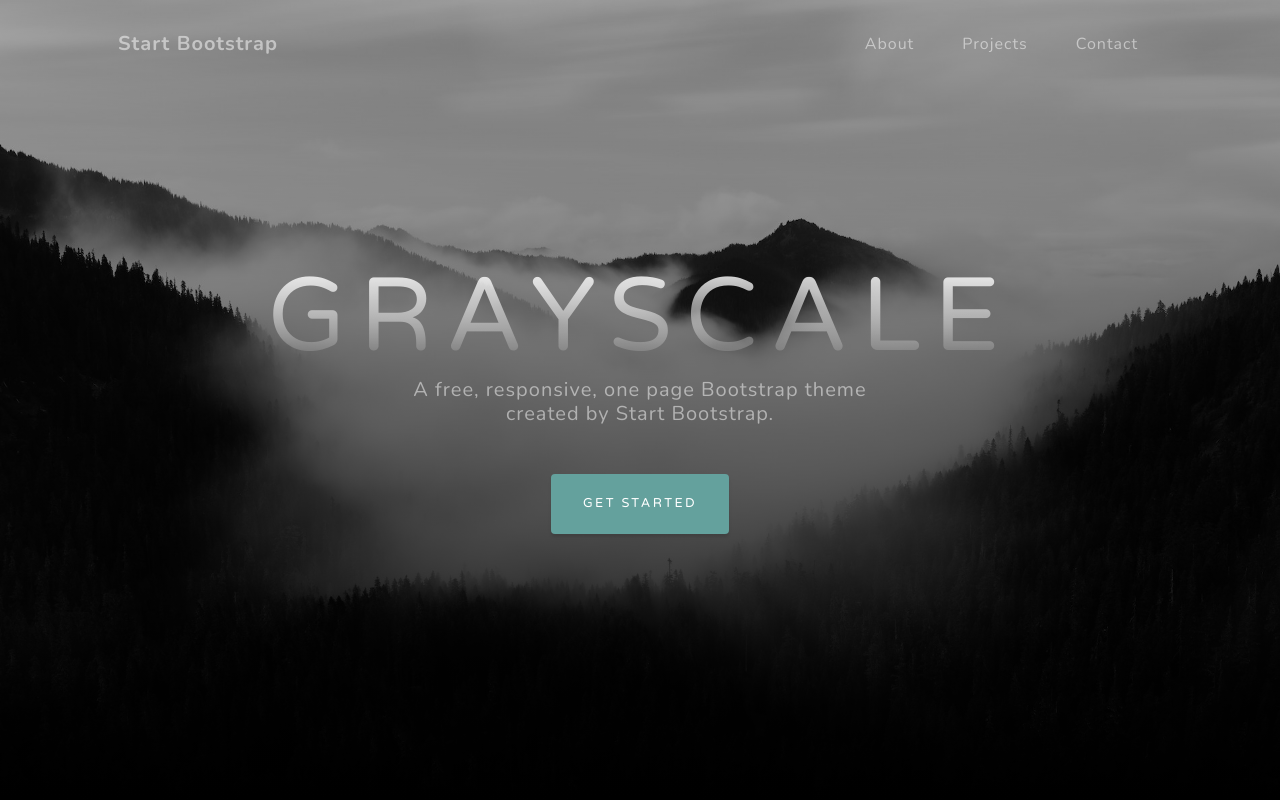
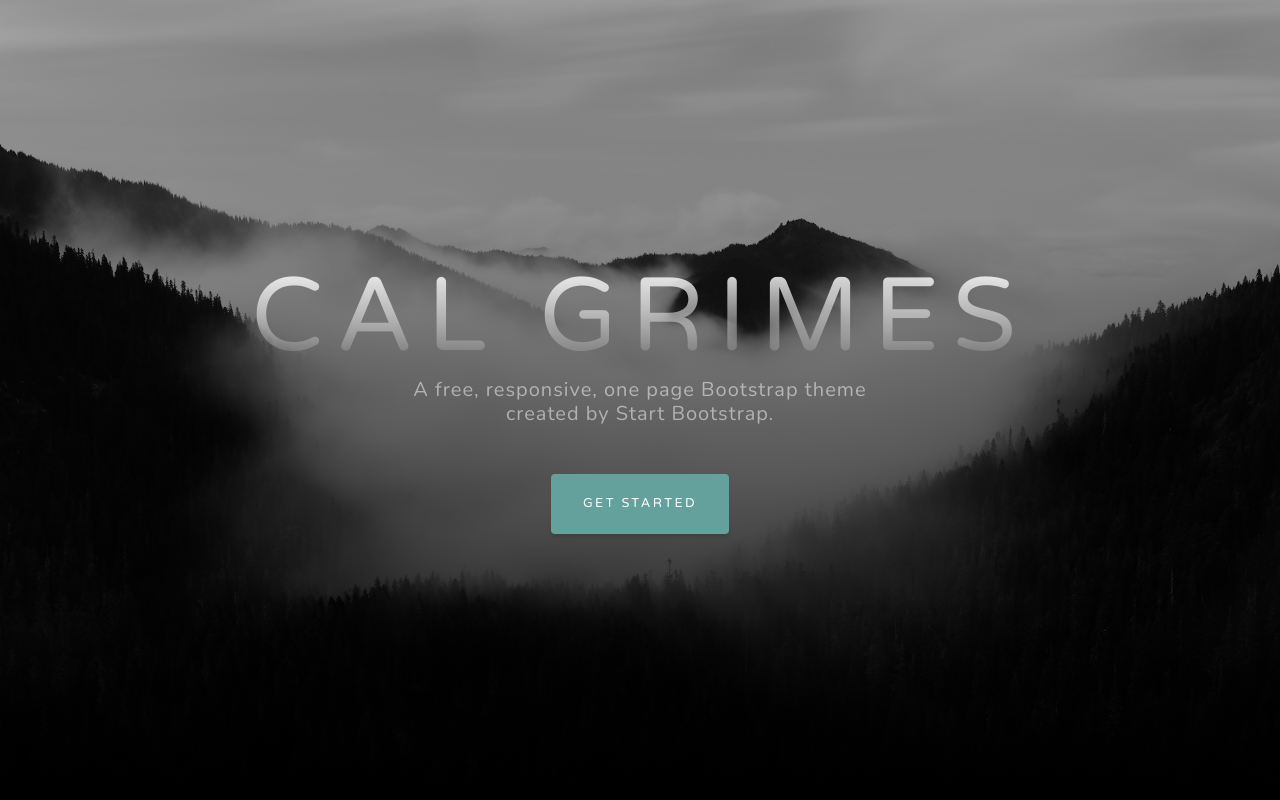
Before and after one commit to CalGrimes1/calgrimes, a plain HTML site: page index.html in a window 1280 px wide. Shown: the top 800 px of the page. Drawn offline with nearby package versions, Linux system fonts and the light colour scheme.

Commit message:
+Image and Icon changes
+Replaced tab icon
+Replace masterhead background image
+Replaced center text title

```diff
--- a/index.html
+++ b/index.html
@@ -16,29 +16,12 @@
         <link href="css/styles.css" rel="stylesheet" />
     </head>
     <body id="page-top">
-        <!-- Navigation-->
-        <nav class="navbar navbar-expand-lg navbar-light fixed-top" id="mainNav">
-            <div class="container px-4 px-lg-5">
-                <a class="navbar-brand" href="#page-top">Start Bootstrap</a>
-                <button class="navbar-toggler navbar-toggler-right" type="button" data-bs-toggle="collapse" data-bs-target="#navbarResponsive" aria-controls="navbarResponsive" aria-expanded="false" aria-label="Toggle navigation">
-                    Menu
-                    <i class="fas fa-bars"></i>
-                </button>
-                <div class="collapse navbar-collapse" id="navbarResponsive">
-                    <ul class="navbar-nav ms-auto">
-                        <li class="nav-item"><a class="nav-link" href="#about">About</a></li>
-                        <li class="nav-item"><a class="nav-link" href="#projects">Projects</a></li>
-                        <li class="nav-item"><a class="nav-link" href="#signup">Contact</a></li>
-                    </ul>
-                </div>
-            </div>
-        </nav>
         <!-- Masthead-->
         <header class="masthead">
             <div class="container px-4 px-lg-5 d-flex h-100 align-items-center justify-content-center">
                 <div class="d-flex justify-content-center">
                     <div class="text-center">
-                        <h1 class="mx-auto my-0 text-uppercase">Grayscale</h1>
+                        <h1 class="mx-auto my-0 text-uppercase">Cal Grimes</h1>
                         <h2 class="text-white-50 mx-auto mt-2 mb-5">A free, responsive, one page Bootstrap theme created by Start Bootstrap.</h2>
                         <a class="btn btn-primary" href="#about">Get Started</a>
                     </div>
@@ -66,7 +49,7 @@
             <div class="container px-4 px-lg-5">
                 <!-- Featured Project Row-->
                 <div class="row gx-0 mb-4 mb-lg-5 align-items-center">
-                    <div class="col-xl-8 col-lg-7"><img class="img-fluid mb-3 mb-lg-0" src="assets/img/bg-masthead.jpg" alt="..." /></div>
+                    <div class="col-xl-8 col-lg-7"><img class="img-fluid mb-3 mb-lg-0" src="assets/img/background.jpg" alt="Keyboard with City Background" /></div>
                     <div class="col-xl-4 col-lg-5">
                         <div class="featured-text text-center text-lg-left">
                             <h4>Shoreline</h4>
```
Also changed, not shown: assets/favicon.ico (deleted), assets/img/background.jpg (added).
